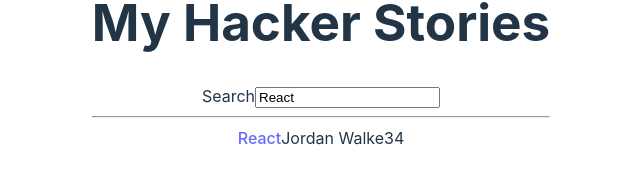
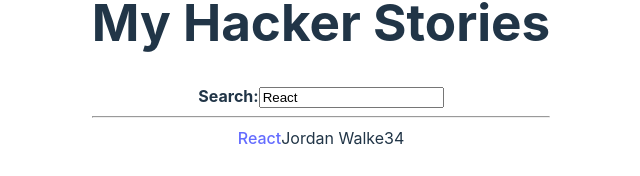
Before and after one commit to thetrend/react-app, a React (Vite) app: page / in a window 1280 px wide. Shown: the part 345-521 px from the top of the page, without its empty margins (319-959 px from the left). Built offline with nearby package versions, Linux system fonts and the light colour scheme.

Commit message:
React Component Composition

```diff
--- a/src/App.tsx
+++ b/src/App.tsx
@@ -47,7 +47,9 @@
   return (
     <div>
       <h1>My Hacker Stories</h1>
-      <InputWithLabel id="search" label="Search" value={searchTerm} onInputChange={handleSearch} />
+      <InputWithLabel id="search" label="Search" value={searchTerm} onInputChange={handleSearch}>
+        <strong>Search:</strong>
+      </InputWithLabel>
       <hr />
       <List list={searchedStories} />
     </div>
@@ -56,13 +58,13 @@
 
 const InputWithLabel = ({
   id,
-  label,
   value,
   type = 'text',
-  onInputChange
+  onInputChange,
+  children
 }) => (
   <>
-    <label htmlFor={id}>{label}</label>
+    <label htmlFor={id}>{children}</label>
     <input id={id} type={type} value={value} onChange={onInputChange} />
   </>
 );
```
